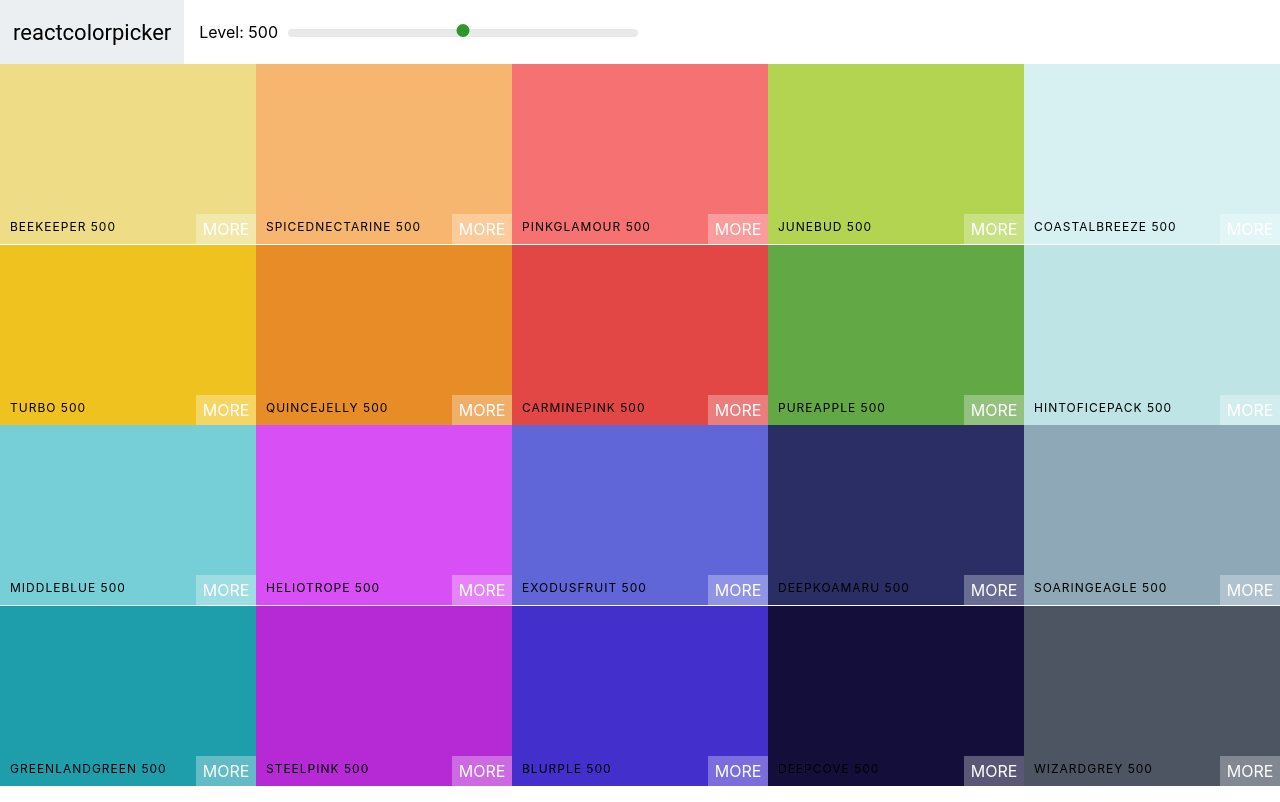
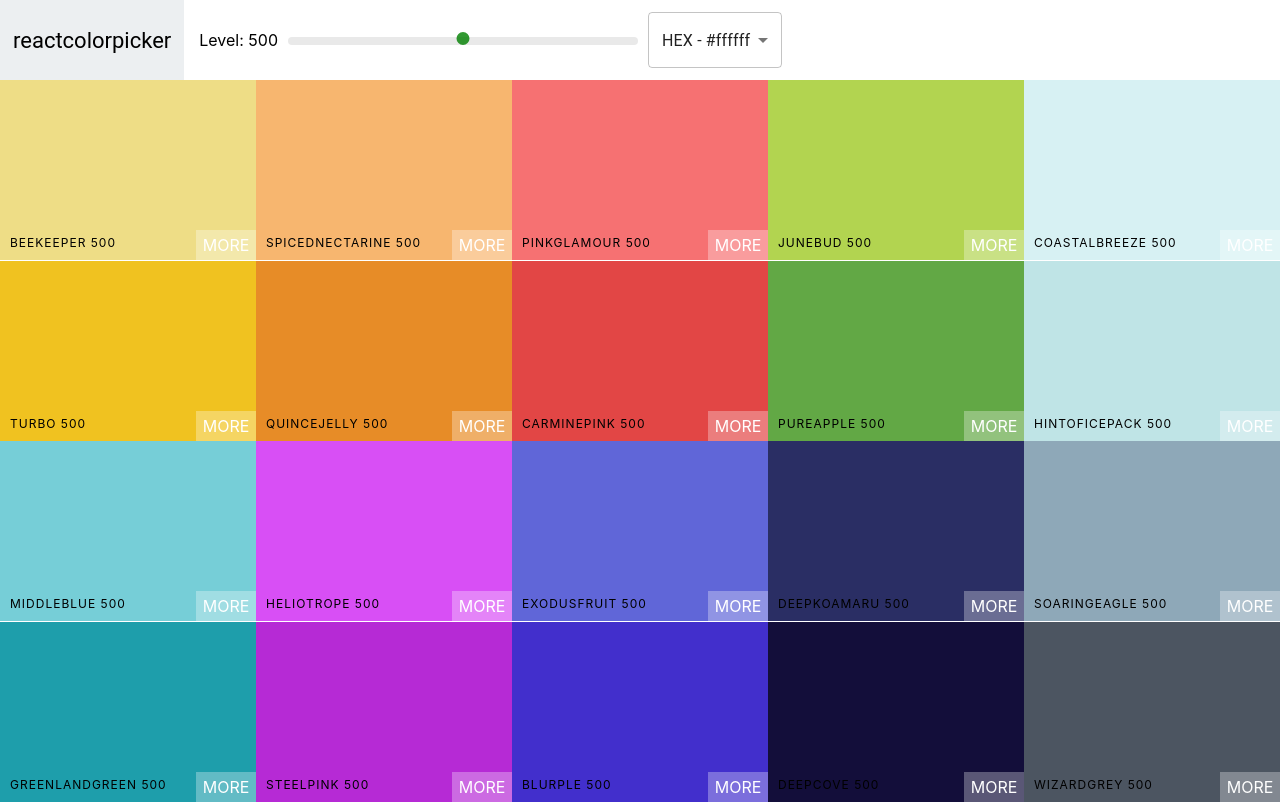
Before and after one commit to elciosato/react-colors-palette, a React (Create React App) app: page / in a window 1280 px wide. Built offline with nearby package versions, Linux system fonts and the light colour scheme.

Commit message:
Add Select and Material UI

```diff
--- a/package.json
+++ b/package.json
@@ -3,6 +3,9 @@
   "version": "0.1.0",
   "private": true,
   "dependencies": {
+    "@emotion/react": "^11.10.5",
+    "@emotion/styled": "^11.10.5",
+    "@mui/material": "^5.10.17",
     "@testing-library/jest-dom": "^5.16.5",
     "@testing-library/react": "^13.4.0",
     "@testing-library/user-event": "^13.5.0",
--- a/src/Navbar.css
+++ b/src/Navbar.css
@@ -2,7 +2,7 @@
   display: flex;
   align-items: center;
   justify-content: flex-start;
-  height: 8vh;
+  height: 10vh;
 }
 
 .Navbar-logo {
--- a/src/Navbar.js
+++ b/src/Navbar.js
@@ -2,8 +2,23 @@ import React, { Component } from "react";
 import Slider from "rc-slider";
 import "rc-slider/assets/index.css";
 import "./Navbar.css";
+import Select from "@mui/material/Select";
+import MenuItem from "@mui/material/MenuItem";
 
 export default class Navbar extends Component {
+  constructor(props) {
+    super(props);
+    this.state = {
+      format: props.format,
+    };
+    this.changeFormatHandler = this.changeFormatHandler.bind(this);
+  }
+
+  changeFormatHandler(e) {
+    this.setState({ format: e.target.value });
+    this.props.onChangeFormat(e.target.value);
+  }
+
   render() {
     return (
       <nav className="Navbar">
@@ -22,6 +37,18 @@ export default class Navbar extends Component {
             />
           </div>
         </div>
+        <div className="Navbar-select-container">
+          <Select
+            id="format"
+            name="format"
+            value={this.state.format}
+            onChange={this.changeFormatHandler}
+          >
+            <MenuItem value="hex">HEX - #ffffff</MenuItem>
+            <MenuItem value="rgb">RGB - rgb(255, 255, 255)</MenuItem>
+            <MenuItem value="rgba">RGBA - rgba(255, 255, 255, 1.0)</MenuItem>
+          </Select>
+        </div>
       </nav>
     );
   }
--- a/src/Palette.js
+++ b/src/Palette.js
@@ -8,22 +8,38 @@ export default class Palette extends Component {
     super(props);
     this.state = {
       level: 500,
+      format: "hex",
     };
     this.changeLevelHandler = this.changeLevelHandler.bind(this);
+    this.changeFormatHandler = this.changeFormatHandler.bind(this);
   }
+
   changeLevelHandler(level) {
     this.setState({ level });
   }
+
+  changeFormatHandler(format) {
+    this.setState({ format });
+  }
+
   render() {
     const colorBoxes = this.props.palette.colors[this.state.level].map(
-      (color) => <ColorBox background={color.hex} name={color.name} />
+      (color) => (
+        <ColorBox
+          key={color.hex}
+          background={color[this.state.format]}
+          name={color.name}
+        />
+      )
     );
 
     return (
       <div className="Palette">
         <Navbar
           level={this.state.level}
+          format={this.state.format}
           onChangeLevel={this.changeLevelHandler}
+          onChangeFormat={this.changeFormatHandler}
         />
         {/* Navbar goes here */}
         <div className="Palette-colors">
```
Also changed, not shown: 1 other file (tests, documents, lock files or other folders).
